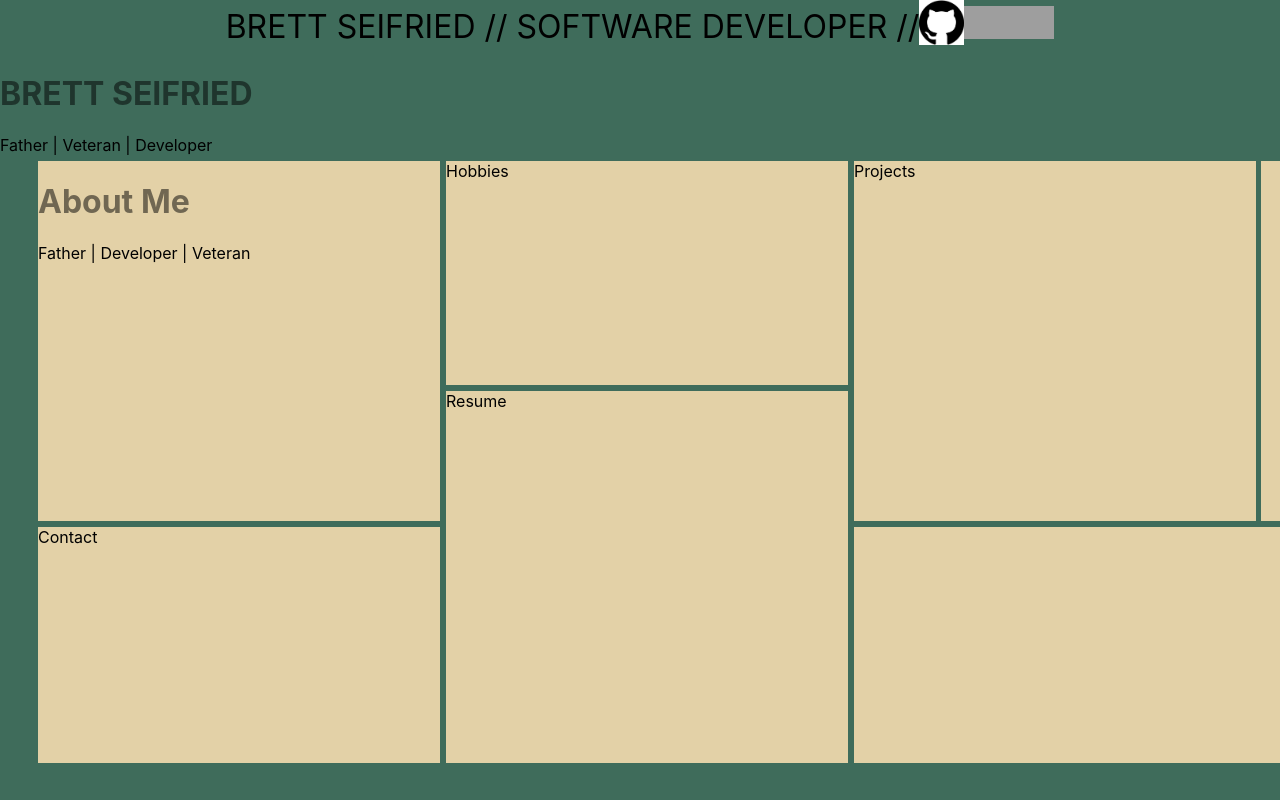
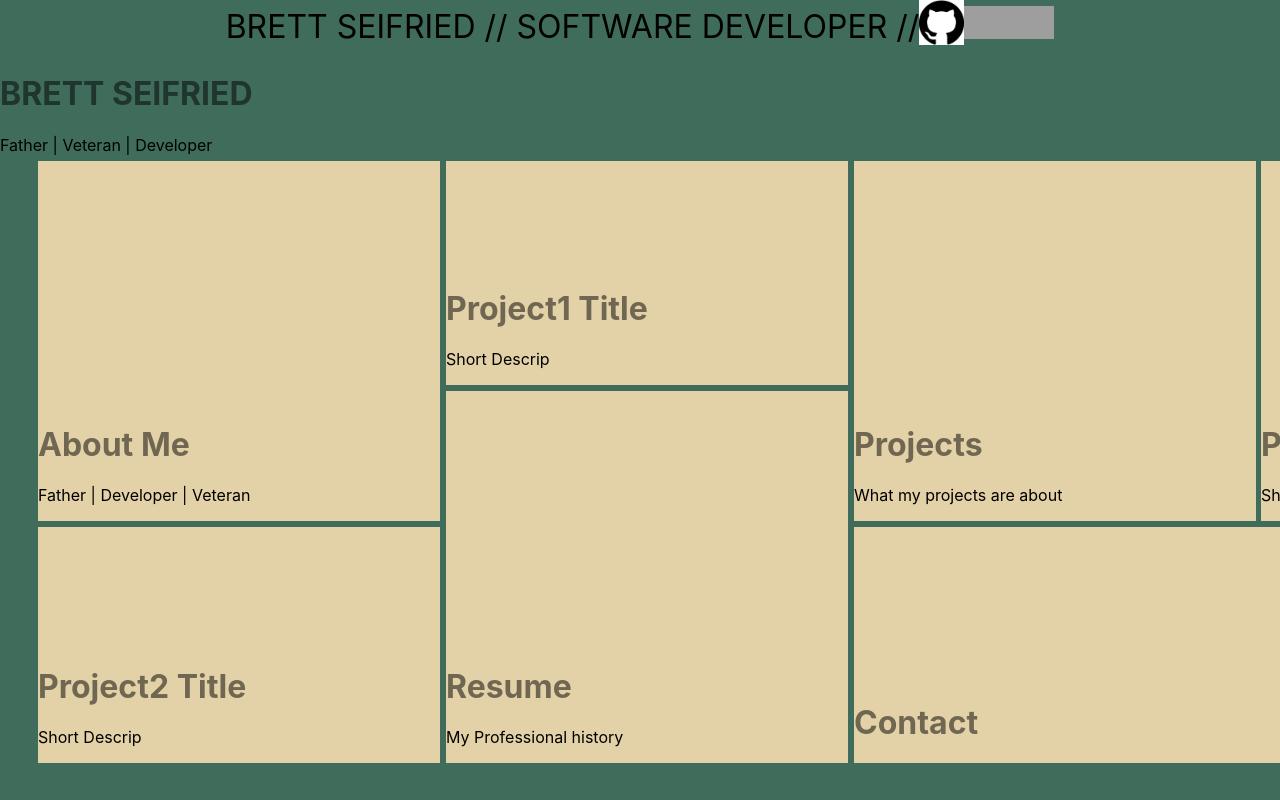
Before and after one commit to BrettSeifried/Portfolio, a React (Create React App) app: page / in a window 1280 px wide. Shown: the top 800 px of the page. Built offline with nearby package versions, Linux system fonts and the light colour scheme; grey boxes are pictures that could not be loaded.

Commit message:
all boxes organized

```diff
--- a/src/App.js
+++ b/src/App.js
@@ -1,4 +1,3 @@
-import logo from './logo.svg';
 import './App.css';
 import Header from './Components/Header';
 import Body from './Components/Body';
--- a/src/Components/Body.css
+++ b/src/Components/Body.css
@@ -13,6 +13,8 @@ body h1 {
 }
 
 .aboutme {
+  display: flex;
+  align-items: flex-end;
   position: absolute;
   will-change: transform, width, height, opacity;
   opacity: 1;
@@ -26,7 +28,9 @@ body h1 {
   opacity: 1;
 }
 
-.contact {
+.project3 {
+  display: flex;
+  align-items: flex-end;
   position: absolute;
   will-change: transform, width, height, opacity;
   opacity: 1;
@@ -37,7 +41,13 @@ body h1 {
   background-color: #e3d1a7;
 }
 
-.hobbies {
+.project3:hover h1 {
+  opacity: 1;
+}
+
+.project1 {
+  display: flex;
+  align-items: flex-end;
   position: absolute;
   will-change: transform, width, height, opacity;
   opacity: 1;
@@ -48,7 +58,13 @@ body h1 {
   background-color: #e3d1a7;
 }
 
+.project1:hover h1 {
+  opacity: 1;
+}
+
 .resume {
+  display: flex;
+  align-items: flex-end;
   position: absolute;
   will-change: transform, width, height, opacity;
   opacity: 1;
@@ -59,7 +75,13 @@ body h1 {
   background-color: #e3d1a7;
 }
 
+.resume:hover h1 {
+  opacity: 1;
+}
+
 .projects {
+  display: flex;
+  align-items: flex-end;
   position: absolute;
   will-change: transform, width, height, opacity;
   opacity: 1;
@@ -70,7 +92,13 @@ body h1 {
   background-color: #e3d1a7;
 }
 
-.holder6 {
+.projects:hover h1 {
+  opacity: 1;
+}
+
+.project2 {
+  display: flex;
+  align-items: flex-end;
   position: absolute;
   will-change: transform, width, height, opacity;
   opacity: 1;
@@ -81,7 +109,13 @@ body h1 {
   background-color: #e3d1a7;
 }
 
-.holder7 {
+.project2:hover h1 {
+  opacity: 1;
+}
+
+.contact {
+  display: flex;
+  align-items: flex-end;
   position: absolute;
   will-change: transform, width, height, opacity;
   opacity: 1;
@@ -91,3 +125,7 @@ body h1 {
   transform: translate3d(822px, 372px, 0px);
   background-color: #e3d1a7;
 }
+
+.contact:hover h1 {
+  opacity: 1;
+}
--- a/src/Components/Body.jsx
+++ b/src/Components/Body.jsx
@@ -1,7 +1,9 @@
 import React from 'react';
 import AboutMe from '../Views/AboutMe';
 import Contact from '../Views/Contact';
-import Hobbies from '../Views/Hobbies';
+import Project1 from '../Views/Project1';
+import Project2 from '../Views/Project2';
+import Project3 from '../Views/Project3';
 import Projects from '../Views/Projects';
 import Resume from '../Views/Resume';
 import './Body.css';
@@ -16,9 +18,9 @@ export default function Body() {
         <Contact />
         <Projects />
         <Resume />
-        <Hobbies />
-        <div className="holder6"></div>
-        <div className="holder7"></div>
+        <Project1 />
+        <Project2 />
+        <Project3 />
       </div>
     </div>
   );
--- a/src/Views/Contact.js
+++ b/src/Views/Contact.js
@@ -1,5 +1,11 @@
 import React from 'react';
 
 export default function Contact() {
-  return <div className="contact">Contact</div>;
+  return (
+    <div className="contact">
+      <div>
+        <h1>Contact</h1>
+      </div>
+    </div>
+  );
 }
--- a/src/Views/Hobbies.js
+++ /dev/null
@@ -1,5 +0,0 @@
-import React from 'react';
-
-export default function Hobbies() {
-  return <div className="hobbies">Hobbies</div>;
-}
--- /dev/null
+++ b/src/Views/Project1.js
@@ -0,0 +1,12 @@
+import React from 'react';
+
+export default function Project1() {
+  return (
+    <div className="project1">
+      <div>
+        <h1>Project1 Title</h1>
+        <p>Short Descrip</p>
+      </div>
+    </div>
+  );
+}
--- /dev/null
+++ b/src/Views/Project2.js
@@ -0,0 +1,12 @@
+import React from 'react';
+
+export default function Project2() {
+  return (
+    <div className="project2">
+      <div>
+        <h1>Project2 Title</h1>
+        <p>Short Descrip</p>
+      </div>
+    </div>
+  );
+}
--- /dev/null
+++ b/src/Views/Project3.js
@@ -0,0 +1,12 @@
+import React from 'react';
+
+export default function Project3() {
+  return (
+    <div className="project3">
+      <div>
+        <h1>Project2 Title</h1>
+        <p>Short Descrip</p>
+      </div>
+    </div>
+  );
+}
--- a/src/Views/Projects.js
+++ b/src/Views/Projects.js
@@ -1,5 +1,12 @@
 import React from 'react';
 
 export default function Projects() {
-  return <div className="projects">Projects</div>;
+  return (
+    <div className="projects">
+      <div>
+        <h1>Projects</h1>
+        <p>What my projects are about</p>
+      </div>
+    </div>
+  );
 }
--- a/src/Views/Resume.js
+++ b/src/Views/Resume.js
@@ -1,5 +1,12 @@
 import React from 'react';
 
 export default function Resume() {
-  return <div className="resume">Resume</div>;
+  return (
+    <div className="resume">
+      <div>
+        <h1>Resume</h1>
+        <p>My Professional history</p>
+      </div>
+    </div>
+  );
 }
```
